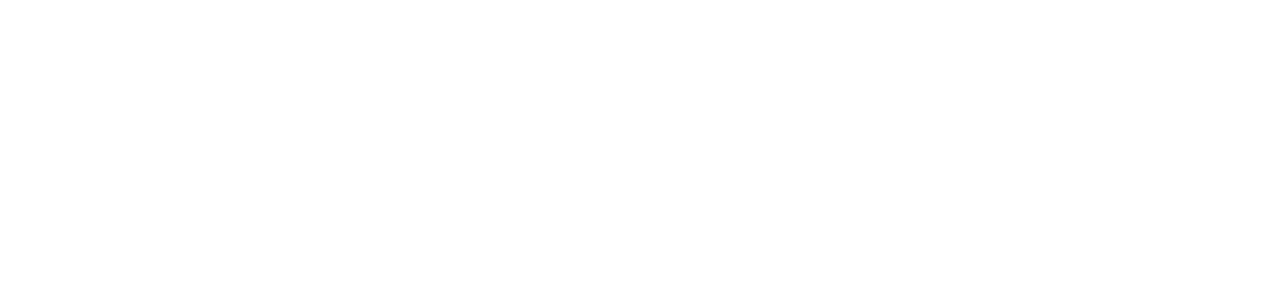
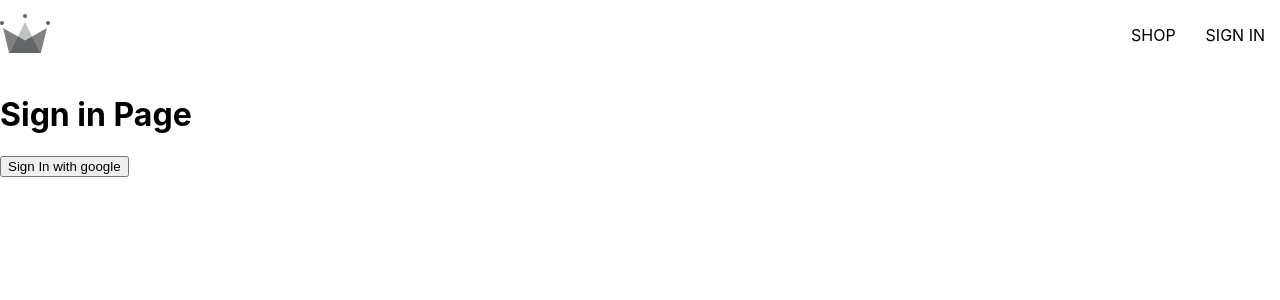
Before and after one commit to yashk-1905/capstone-section-4, a React (Create React App) app: page /signIn in a window 1280 px wide. Before the commit this address had no page. Shown: the top 300 px of the page. Built offline with nearby package versions, Linux system fonts and the light colour scheme; a web font is replaced by a local one.

Commit message:
commit 4 firebase login section 6

```diff
--- a/package.json
+++ b/package.json
@@ -6,6 +6,7 @@
     "@testing-library/jest-dom": "^5.17.0",
     "@testing-library/react": "^13.4.0",
     "@testing-library/user-event": "^13.5.0",
+    "firebase": "^10.12.2",
     "react": "^18.3.1",
     "react-dom": "^18.3.1",
     "react-router-dom": "^6.23.1",
--- a/src/App.js
+++ b/src/App.js
@@ -1,8 +1,10 @@
-//vid 87 style our navigation
+//vid 92 putting in the firebase in our application by creating a new utils folder
 
 import Home from "./routes/home/home.component";
 import { Outlet, Route, Routes } from "react-router-dom";
 import Navigation from "./routes/navigation/navigation.component";
+import SignIn from "./routes/sign-in/sign-in.component";
+
 
 const Shop = () =>  {
   return(
@@ -15,7 +17,8 @@ const App = () => {
     <Routes>
       <Route path="/" element={<Navigation></Navigation>}>
         <Route index element={<Home></Home>}></Route>
-        <Route path="/shop" element={<Shop></Shop>}></Route>
+        <Route path="shop" element={<Shop></Shop>}></Route>
+        <Route path="signIn" element = {<SignIn></SignIn>}></Route>
       </Route>
     </Routes>
   );
--- a/src/routes/navigation/navigation.component.jsx
+++ b/src/routes/navigation/navigation.component.jsx
@@ -11,12 +11,14 @@ const Navigation = () => {
       <>
         <div className="navigation">
           <Link className="logo-container" to='/'>
-            {/* <div>Logo</div> */}
             <CrwnLogo className="logo"></CrwnLogo>
           </Link>
-          <div className="links-container">
+          <div className="nav-links-container">
             <Link className="nav-link" to= '/shop'>
               SHOP
+            </Link>
+            <Link className='nav-link' to = '/signIn'>
+              SIGN IN
             </Link>
           </div>
         </div>
--- /dev/null
+++ b/src/routes/sign-in/sign-in.component.jsx
@@ -0,0 +1,19 @@
+import { signInWithGooglePopup } from "../../utils/firebase/firebase.utils";
+
+const SignIn = () => {
+    const logGoogleUser = async () => {
+        const response  = await signInWithGooglePopup();
+        console.log(response);
+    }
+
+    return (
+        <div>
+            <h1>Sign in Page</h1>
+            <button onClick={logGoogleUser}>
+                Sign In with google
+            </button>
+        </div>
+    )
+}
+
+export default SignIn;
--- /dev/null
+++ b/src/utils/firebase/firebase.utils.js
@@ -0,0 +1,28 @@
+import { initializeApp } from "firebase/app";
+
+import {
+  getAuth,
+  signInWithRedirect,
+  signInWithPopup,
+  GoogleAuthProvider,
+} from "firebase/auth";
+
+const firebaseConfig = {
+  apiKey: "AIzaSyCbzRzQGPGZqt2cuMPvu4lvKuwfJGowt74",
+  authDomain: "crwn-clothing-db-64675.firebaseapp.com",
+  projectId: "crwn-clothing-db-64675",
+  storageBucket: "crwn-clothing-db-64675.appspot.com",
+  messagingSenderId: "870824986193",
+  appId: "1:870824986193:web:6fea74ae6740133de51a70",
+};
+
+const firebaseApp = initializeApp(firebaseConfig);
+
+const provider = new GoogleAuthProvider();
+
+provider.setCustomParameters({
+  prompt: "select_account",
+});
+
+export const auth = getAuth();
+export const signInWithGooglePopup = () => signInWithPopup(auth, provider);
```
Also changed, not shown: src/utils/firebase/firebase.utils 1.js (added, +26 -0 lines), 1 other file (tests, documents, lock files or other folders).
